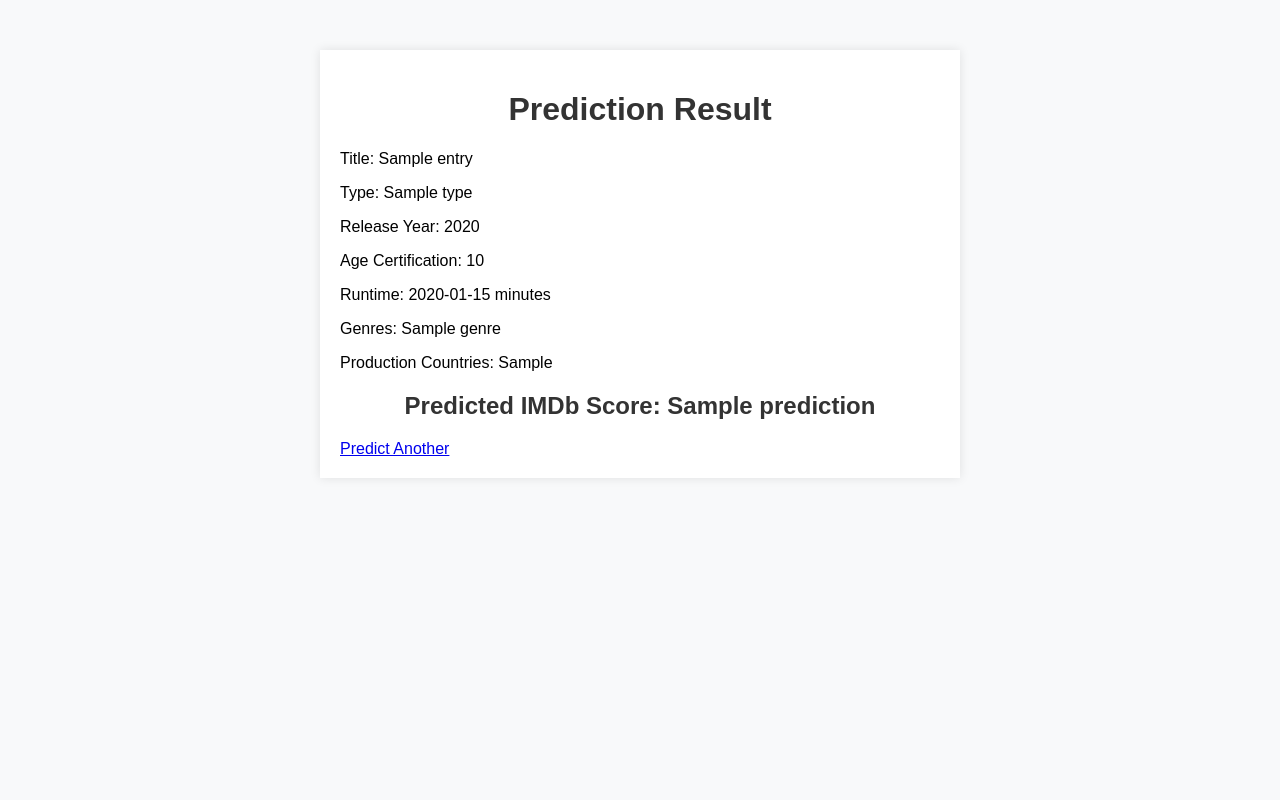
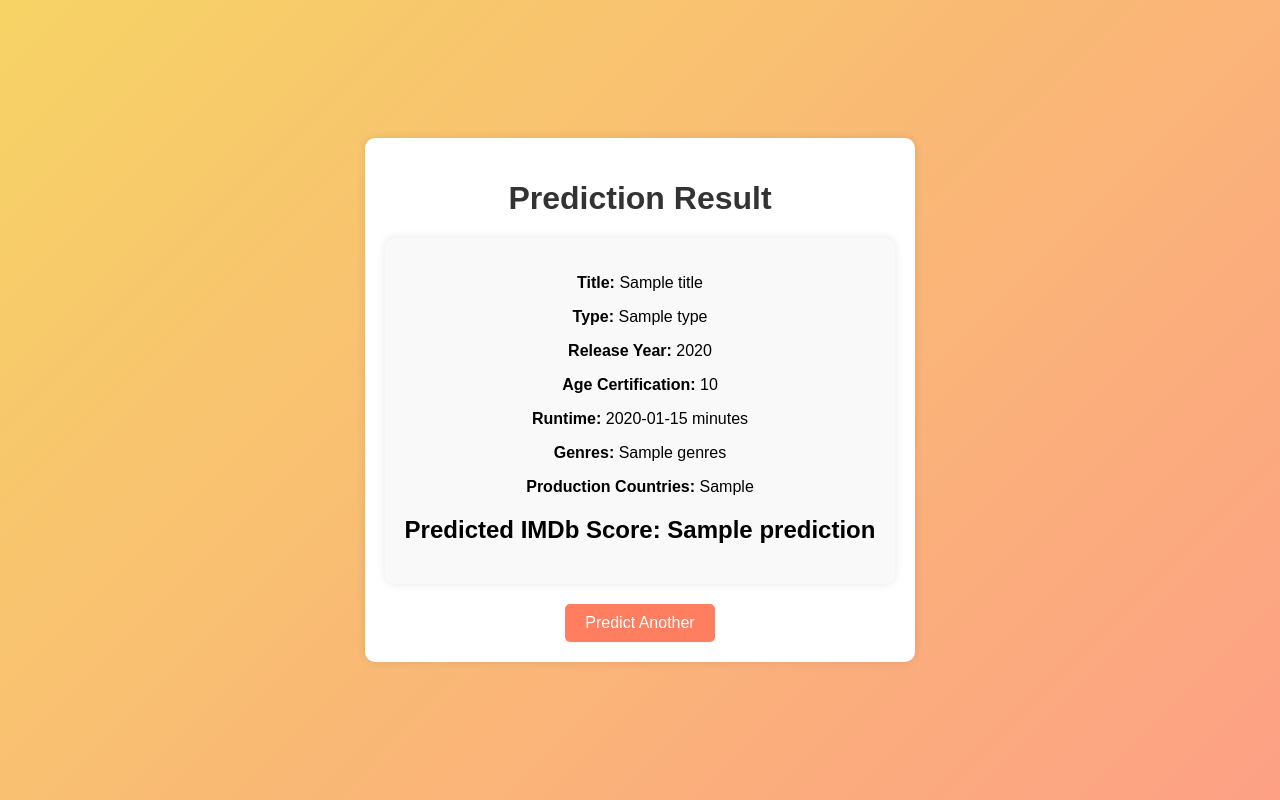
Before and after one commit to snehaw01/Netflix, a Flask app: template templates/result.html in a window 1280 px wide. Run offline with Flask 3, Linux system fonts and the light colour scheme; the template is opened without the code that fills it: most values are stand-ins (such as "Sample title", 1, 10 or a date in 2020); parts of the project's set-up code (start-up, migrations or seed data) failed here and were passed over.

Commit message:
NOTEBOOK

```diff
--- a/static/style.css
+++ b/static/style.css
@@ -1,8 +1,12 @@
 body {
     font-family: Arial, sans-serif;
-    background-color: #f8f9fa;
+    background: linear-gradient(135deg, #f6d365 0%, #fda085 100%);
     margin: 0;
     padding: 0;
+    display: flex;
+    justify-content: center;
+    align-items: center;
+    height: 100vh;
 }
 
 .container {
@@ -11,10 +15,11 @@ body {
     padding: 20px;
     background-color: #fff;
     box-shadow: 0 0 10px rgba(0, 0, 0, 0.1);
+    border-radius: 10px;
+    text-align: center;
 }
 
-h1, h2 {
-    text-align: center;
+h1 {
     color: #333;
 }
 
@@ -25,23 +30,50 @@ h1, h2 {
 label {
     display: block;
     margin-bottom: 5px;
-    color: #333;
+    color: #555;
 }
 
-input, select, button {
+input, select {
     width: 100%;
     padding: 10px;
     margin-top: 5px;
+    margin-bottom: 10px;
     box-sizing: border-box;
+    border-radius: 5px;
+    border: 1px solid #ddd;
 }
 
-button {
-    background-color: #007bff;
+button.btn {
+    background-color: #ff7e5f;
     color: white;
+    padding: 10px 20px;
     border: none;
+    border-radius: 5px;
     cursor: pointer;
+    font-size: 16px;
 }
 
-button:hover {
-    background-color: #0056b3;
+button.btn:hover {
+    background-color: #feb47b;
 }
+
+.result-box {
+    background-color: #f9f9f9;
+    padding: 20px;
+    border-radius: 10px;
+    box-shadow: 0 0 10px rgba(0, 0, 0, 0.1);
+}
+
+a.btn {
+    display: inline-block;
+    background-color: #ff7e5f;
+    color: white;
+    padding: 10px 20px;
+    border-radius: 5px;
+    text-decoration: none;
+    margin-top: 20px;
+}
+
+a.btn:hover {
+    background-color: #feb47b;
+}
--- a/templates/result.html
+++ b/templates/result.html
@@ -4,20 +4,22 @@
     <meta charset="UTF-8">
     <meta name="viewport" content="width=device-width, initial-scale=1.0">
     <title>Prediction Result</title>
-    <link rel="stylesheet" href="{{ url_for('static', filename='style.css') }}">
+    <link rel="stylesheet" href="style.css">
 </head>
 <body>
     <div class="container">
         <h1>Prediction Result</h1>
-        <p>Title: {{ entry.title }}</p>
-        <p>Type: {{ entry.type }}</p>
-        <p>Release Year: {{ entry.release_year }}</p>
-        <p>Age Certification: {{ entry.age_certification }}</p>
-        <p>Runtime: {{ entry.runtime }} minutes</p>
-        <p>Genres: {{ entry.genres | join(', ') }}</p>
-        <p>Production Countries: {{ entry.production_countries | join(', ') }}</p>
-        <h2>Predicted IMDb Score: {{ prediction }}</h2>
-        <a href="{{ url_for('index') }}">Predict Another</a>
+        <div class="result-box">
+            <p><strong>Title:</strong> {{ title }}</p>
+            <p><strong>Type:</strong> {{ type }}</p>
+            <p><strong>Release Year:</strong> {{ release_year }}</p>
+            <p><strong>Age Certification:</strong> {{ age_certification }}</p>
+            <p><strong>Runtime:</strong> {{ runtime }} minutes</p>
+            <p><strong>Genres:</strong> {{ genres }}</p>
+            <p><strong>Production Countries:</strong> {{ production_countries }}</p>
+            <h2><strong>Predicted IMDb Score:</strong> {{ prediction }}</h2>
+        </div>
+        <a href="/" class="btn">Predict Another</a>
     </div>
 </body>
 </html>
```
Also changed, not shown: templates/index.html (+11 -9 lines), 1 other file.
